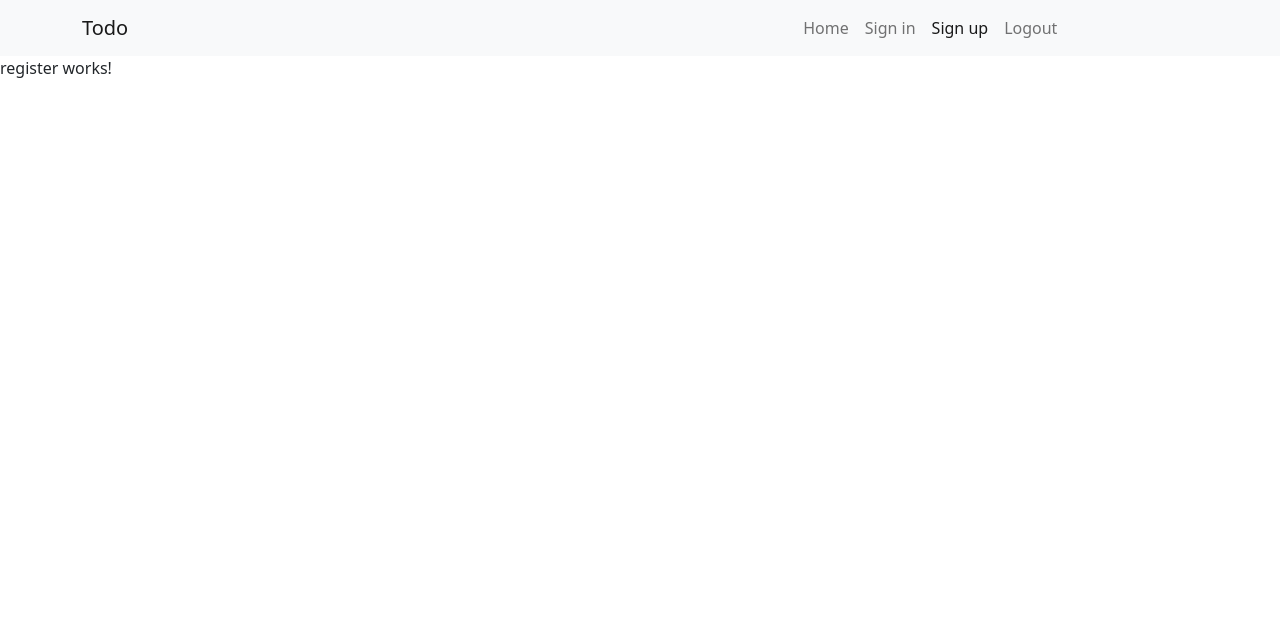
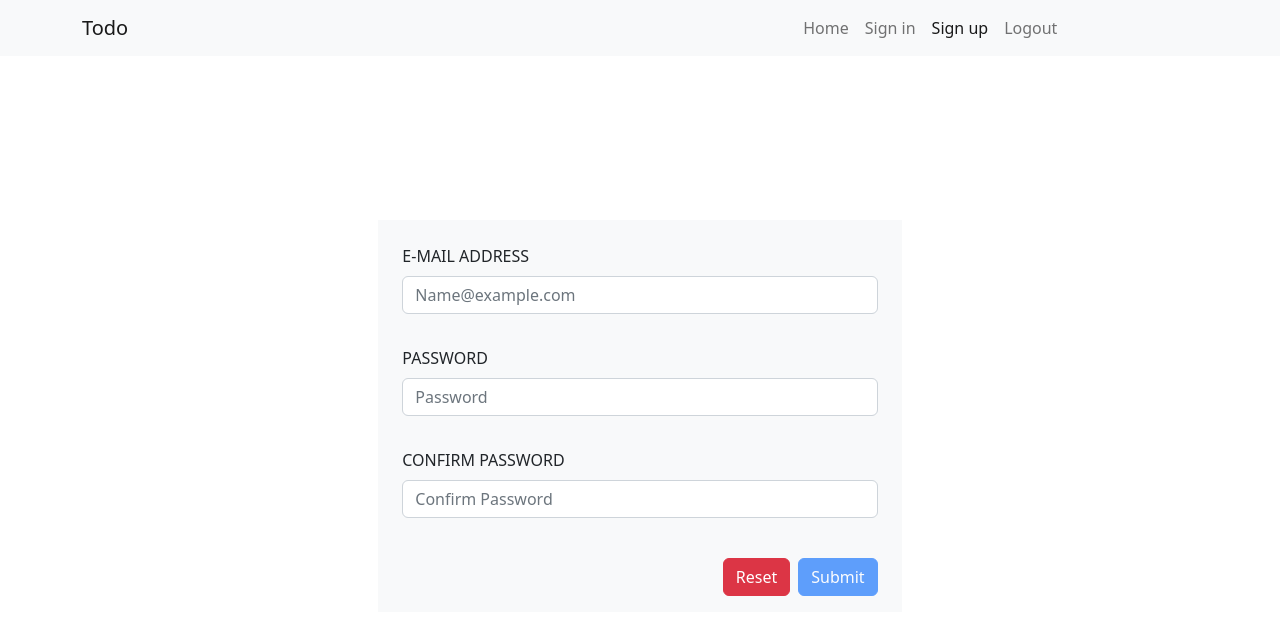
Before and after one commit to rmichura/ToDo-Angular, an Angular app: page /register in a window 1280 px wide. Shown: the top 634 px of the page. Built offline with nearby package versions, Linux system fonts and the light colour scheme.

Commit message:
Added register component for app

```diff
--- /dev/null
+++ b/src/app/components/register/form/register-form.service.ts
@@ -0,0 +1,19 @@
+import {Injectable} from '@angular/core';
+import {FormBuilder, FormGroup, Validators} from "@angular/forms";
+
+@Injectable({
+  providedIn: 'root'
+})
+export class RegisterFormService {
+
+  constructor(private fb: FormBuilder) {
+  }
+
+  createFormGroup(): FormGroup {
+    return this.fb.group({
+      email: this.fb.control('', [Validators.required, Validators.email]),
+      password: this.fb.control('', [Validators.required]),
+      confirmPassword: this.fb.control('', [Validators.required])
+    })
+  }
+}
--- a/src/app/components/register/register.component.html
+++ b/src/app/components/register/register.component.html
@@ -1 +1,55 @@
-<p>register works!</p>
+<div class="container-fluid">
+  <form (ngSubmit)="submit()" [formGroup]="form">
+    <div class="d-flex align-items-center justify-content-center height">
+      <div class="bg-light col-md-5">
+        <div class="m-3 p-2">
+          <label for="email" class="form-label text-uppercase">E-mail address</label>
+          <input
+            id="email"
+            type="email"
+            class="form-control"
+            placeholder="Name@example.com"
+            formControlName="email"
+            name="email"
+          >
+          <ng-container *ngIf="form.controls?.['email']?.invalid && form.controls?.['email']?.touched">
+            <div class="text-danger mt-1" *ngIf="form.controls?.['email']?.errors?.['required']">Field required</div>
+            <div class="text-danger mt-1" *ngIf="form.controls?.['email']?.errors?.['email']">E-mail must be correct
+            </div>
+          </ng-container>
+        </div>
+        <div class="m-3 p-2">
+          <label class="form-label text-uppercase">Password</label>
+          <input
+            type="password"
+            class="form-control"
+            placeholder="Password"
+            formControlName="password"
+            name="password"
+          >
+          <ng-container *ngIf="form.controls?.['password']?.invalid && form.controls?.['password']?.touched">
+            <div class="text-danger mt-1">Field required</div>
+          </ng-container>
+        </div>
+        <div class="m-3 p-2">
+          <label class="form-label text-uppercase">Confirm Password</label>
+          <input
+            type="password"
+            class="form-control"
+            placeholder="Confirm Password"
+            formControlName="confirmPassword"
+            name="confirmPassword"
+          >
+          <ng-container
+            *ngIf="form.controls?.['confirmPassword']?.invalid && form.controls?.['confirmPassword']?.touched">
+            <div class="text-danger mt-1">Field required</div>
+          </ng-container>
+        </div>
+        <div class="text-end p-2 me-3">
+          <button class="btn btn-danger m-2" type="reset">Reset</button>
+          <button class="btn btn-primary" type="submit" [disabled]="form.invalid">Submit</button>
+        </div>
+      </div>
+    </div>
+  </form>
+</div>
--- a/src/app/components/register/register.component.scss
+++ b/src/app/components/register/register.component.scss
@@ -0,0 +1,3 @@
+.height {
+  height: 90vh
+}
--- a/src/app/components/register/register.component.ts
+++ b/src/app/components/register/register.component.ts
@@ -1,10 +1,34 @@
-import { Component } from '@angular/core';
+import {Component, OnInit} from '@angular/core';
+import {AuthService} from "../../services/auth.service";
+import {Router} from "@angular/router";
+import {RegisterFormService} from "./form/register-form.service";
 
 @Component({
   selector: 'app-register',
   templateUrl: './register.component.html',
   styleUrls: ['./register.component.scss']
 })
-export class RegisterComponent {
+export class RegisterComponent implements OnInit {
 
+  form: any
+
+  constructor(
+    private loginService: AuthService,
+    private router: Router,
+    private registerFormService: RegisterFormService) {
+  }
+
+  ngOnInit(): void {
+    this.form = this.registerFormService.createFormGroup();
+  }
+
+  submit(): void {
+    if (this.form.value.password === this.form.value.confirmPassword) {
+      this.loginService.register(this.form.value).subscribe(() => {
+        this.router.navigate(['/home'])
+      })
+    } else {
+      console.log("Passwords is invalid")
+    }
+  }
 }
--- a/src/app/services/auth.service.ts
+++ b/src/app/services/auth.service.ts
@@ -1,7 +1,7 @@
 import {Injectable} from '@angular/core';
 import {Observable, tap} from "rxjs";
 import {HttpClient} from "@angular/common/http";
-import {LoginRequest, LoginResponse} from "../interfaces/login-data.interface";
+import {LoginRequest, LoginResponse, RegisterRequest, RegisterResponse} from "../interfaces/auth-data.interface";
 
 @Injectable({
   providedIn: 'root'
@@ -28,4 +28,11 @@ export class AuthService {
       tap(() => console.log("Poprawne się wylogowałeś"))
     )
   }
+
+  register(body: RegisterRequest): Observable<RegisterResponse> {
+    return this.httpClient.post<RegisterResponse>(`${this.URL}register`, body).pipe(
+      tap((token: RegisterResponse) => localStorage.setItem('LOCALSTORAGE_TOKEN_KEY', token.token)),
+      tap(() => console.log("Poprawna rejstracja"))
+    )
+  }
 }
```
Also changed, not shown: src/app/interfaces/auth-data.interface.ts (added, +19 -0 lines), src/app/interfaces/login-data.interface.ts (deleted, +0 -8 lines).
